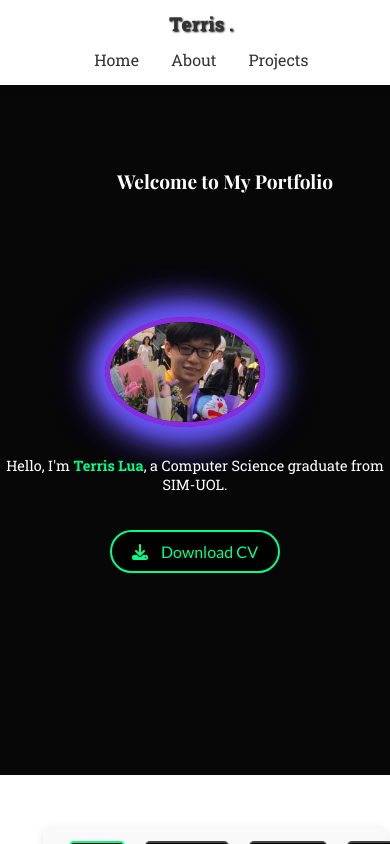
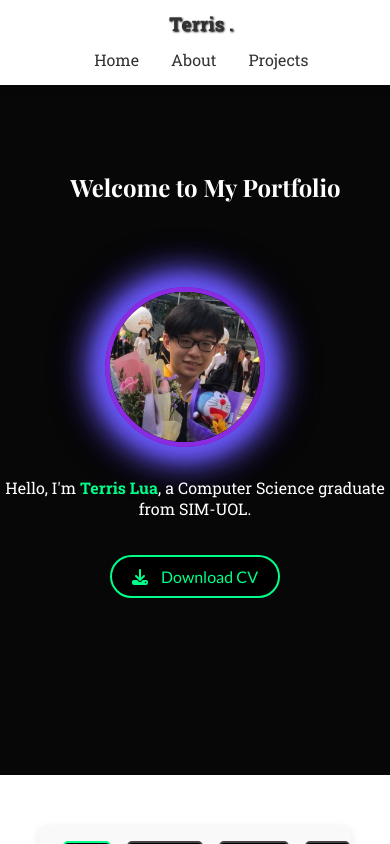
Before and after one commit to TerrisLua/PortfolioWebsite, a React (Create React App) app: page / in a window 390 px wide. Built offline with nearby package versions, Linux system fonts and the light colour scheme.

Commit message:
Fixed bugs for mobile screen

```diff
--- a/src/components/HomePage.css
+++ b/src/components/HomePage.css
@@ -131,15 +131,19 @@ a:hover {
 }
 
 .section.light {
+  display: flex;
+  justify-content: center;
+  align-items: center;
+  padding: 20px;
   background: #ffffff; /* White background */
   color: #333333; /* Dark gray text */
   padding: 50px 20px;
+  box-sizing: border-box; /* Include padding and border in the element's total width and height */
+
 }
-
 .section.dark {
   background: #070707; /* Light black background */
   color: #ffffff; /* White text */
-
 }
 
 .home-section {
@@ -600,8 +604,8 @@ a:hover {
   }
 
   .home-text .heading {
-    font-size: 1rem; /* Adjust h1 font size for mobile */
-    left:30%
+    font-size: 1.5rem; /* Adjust h1 font size for mobile */
+    left:18%
   }
 
   .home-text .paragraph {
@@ -613,15 +617,12 @@ a:hover {
   }
 
   .profile-pic {
-    width: 20px;
-    height: 20px;
+    width: 150px;
+    height: 150px;
     margin-left: 100px; /* Reset margin for smaller screens */
     margin-top: 100px;
   }
 
-  .about-content {
-    margin-right: 10px;
-  }
 
   .about-container {
     flex-direction: column;
@@ -636,18 +637,15 @@ a:hover {
   }
 
   .tab-button {
-    padding: 10px 10px;
+    padding: 6px 6px;
     cursor: pointer;
     font-size: 0.7em;
     font-weight: bold;
-    margin: 0 10px; /* Add horizontal margin for spacing */
+    margin: 0 8px; /* Add horizontal margin for spacing */
+    text-align: center;
     transition: background-color 0.3s, color 0.3s, border-color 0.3s;
   }
 
-  .about-text {
-    padding-right: 0;
-    margin-bottom: 2em;
-  }
 
   .divider {
     display: none; /* Hide divider on smaller screens */
@@ -661,25 +659,9 @@ a:hover {
   .project-card {
     max-width: 80%; /* Adjust max width for smaller screens */
   }
-  .profile-pic {
-    width: 150px; /* Adjust width for smaller screens */
-    height: 100px; /* Adjust height for smaller screens */
-    margin-left: 0 auto; /* Reset margin for smaller screens */
+
+  .detail-item {
+    margin: 0px 0px; /* Add margin between detail items */
+    font-size: 0.7em;
   }
 }
-
-@media (max-width: 480px) {
-  .home-text .heading {
-    font-size: 1.2rem; /* Further adjust h1 font size for smaller screens */
-  }
-
-  .home-text .paragraph {
-    font-size: 0.9rem; /* Further adjust paragraph font size for smaller screens */
-  }
-
-  .home-image {
-    margin-top: 15px; /* Increase margin for smaller screens */
-  }
-
-
-}
--- a/src/components/Skills.css
+++ b/src/components/Skills.css
@@ -1,10 +1,10 @@
 .skills-section {
-  padding: 20px;
+  padding: 0px;
   color: #fff; /* Set text color to white */
 }
 
 .skills-category {
-  margin-bottom: 20px;
+  margin-bottom: 10px;
 }
 
 .skills-category h4 {
```
